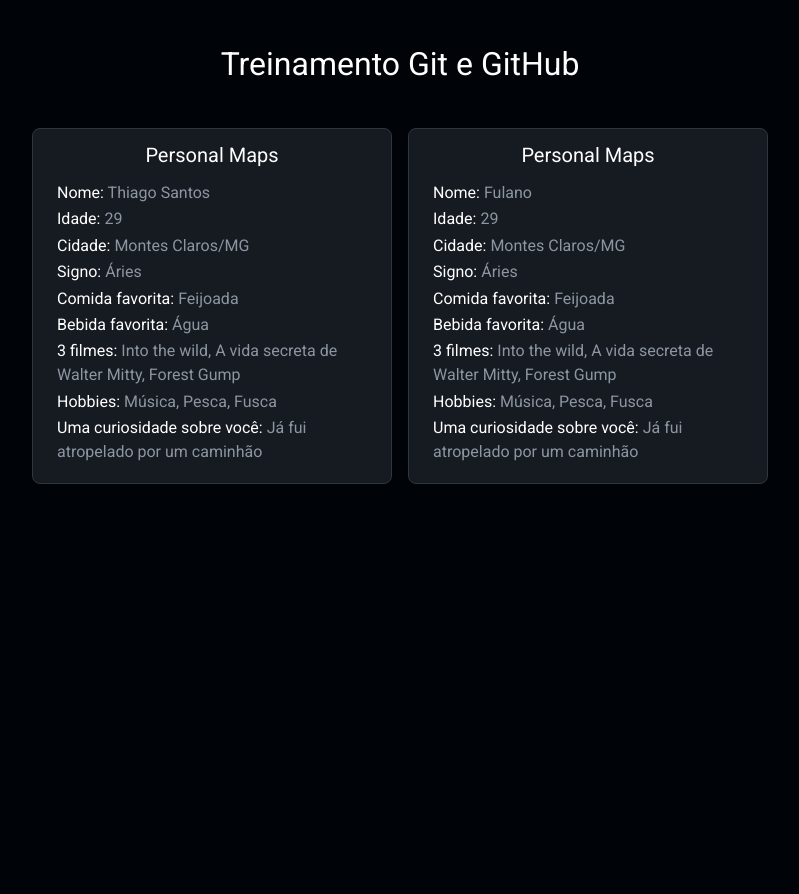
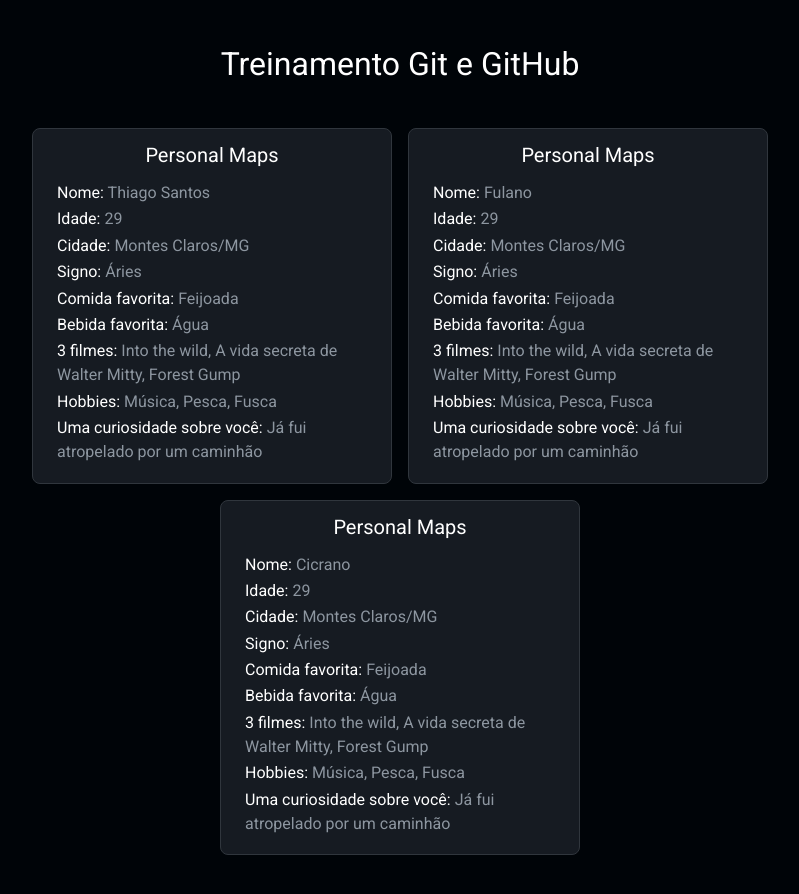
Before and after one commit to thiago-machiron/teste-git, a plain HTML site: page index.html in a window 1280 px wide. Shown: the whole page, without its empty margins (240-1039 px from the left). Before the commit the page ends 800 px from the top, so only its background shows below. Drawn offline with nearby package versions, Linux system fonts and the light colour scheme.

Commit message:
inserindo card cicrano

```diff
--- a/index.html
+++ b/index.html
@@ -40,6 +40,20 @@
         <p class="card-text"><span class="card-subtitle">Uma curiosidade sobre você:</span> Já fui atropelado por um caminhão</p>
       </div>
       <!-- end card -->
+      <!-- intro card -->
+      <div class="col-4 card-wrap">
+        <h4 class="card-title">Personal Maps</h4>
+        <p class="card-text"><span class="card-subtitle">Nome:</span> Cicrano</p>
+        <p class="card-text"><span class="card-subtitle">Idade:</span> 29</p>
+        <p class="card-text"><span class="card-subtitle">Cidade:</span> Montes Claros/MG</p>
+        <p class="card-text"><span class="card-subtitle">Signo:</span> Áries</p>
+        <p class="card-text"><span class="card-subtitle">Comida favorita:</span> Feijoada</p>
+        <p class="card-text"><span class="card-subtitle">Bebida favorita:</span> Água</p>
+        <p class="card-text"><span class="card-subtitle">3 filmes:</span> Into the wild, A vida secreta de Walter Mitty, Forest Gump</p>
+        <p class="card-text"><span class="card-subtitle">Hobbies:</span> Música, Pesca, Fusca</p>
+        <p class="card-text"><span class="card-subtitle">Uma curiosidade sobre você:</span> Já fui atropelado por um caminhão</p>
+      </div>
+      <!-- end card -->
 
     </div>
   </div>
```
